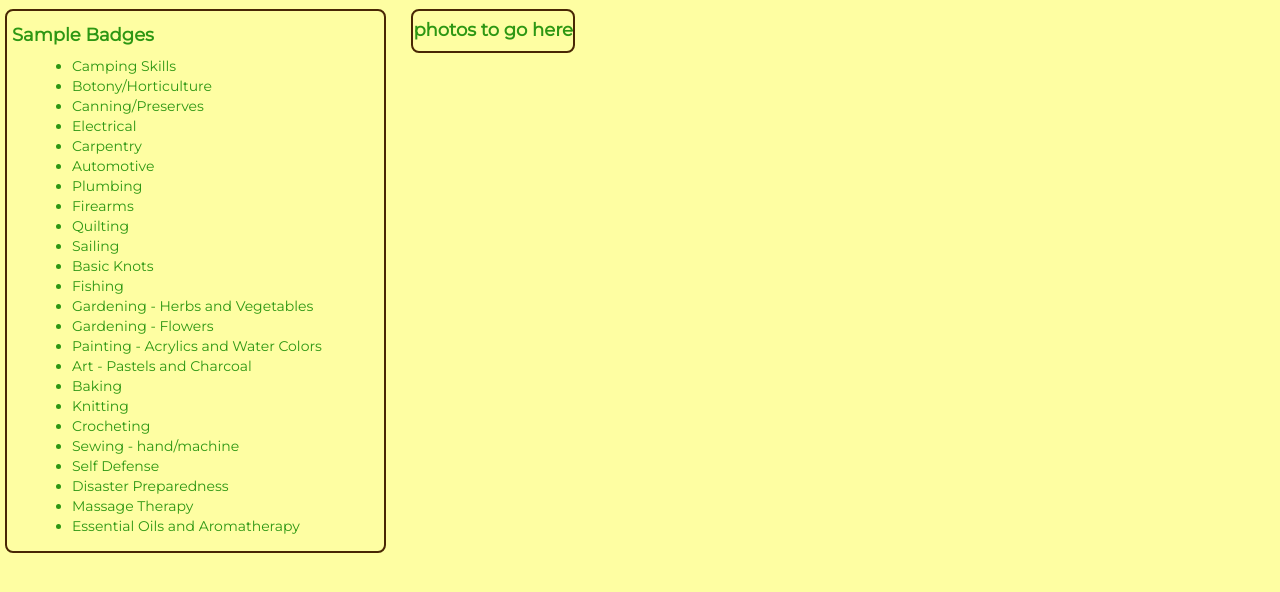
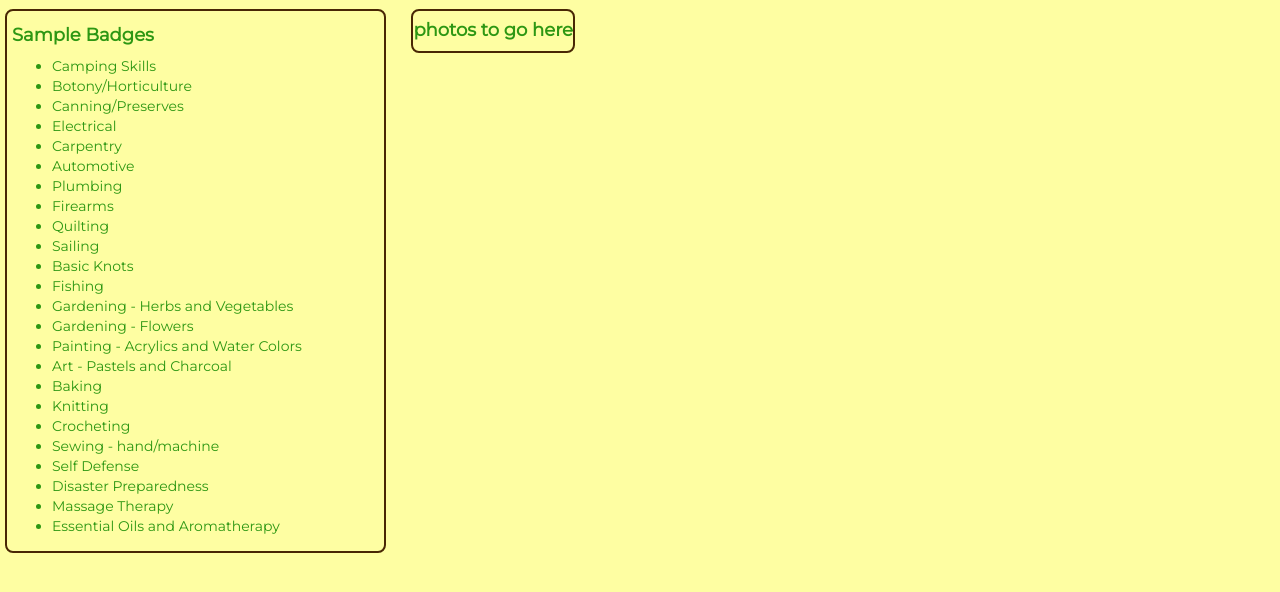
Before and after one commit to kikioak/gal, a plain HTML site: page badges.html in a window 1280 px wide. Shown: the part 60-652 px from the top of the page. Drawn offline with nearby package versions, Linux system fonts and the light colour scheme.

Commit message:
adjust columns on badges page

```diff
--- a/galstyle.css
+++ b/galstyle.css
@@ -62,11 +62,12 @@ p a{
     color: #2D9713;
     margin-left: 20px;
     font-family: 'Montserrat', sans-serif;
+    margin-left: 0px;
 }
 #Badges {
     position: relative;
     width: 30%;
-    min-width:250px;
+    min-width:200px;
     float: left;
     clear: none;
 }
```
